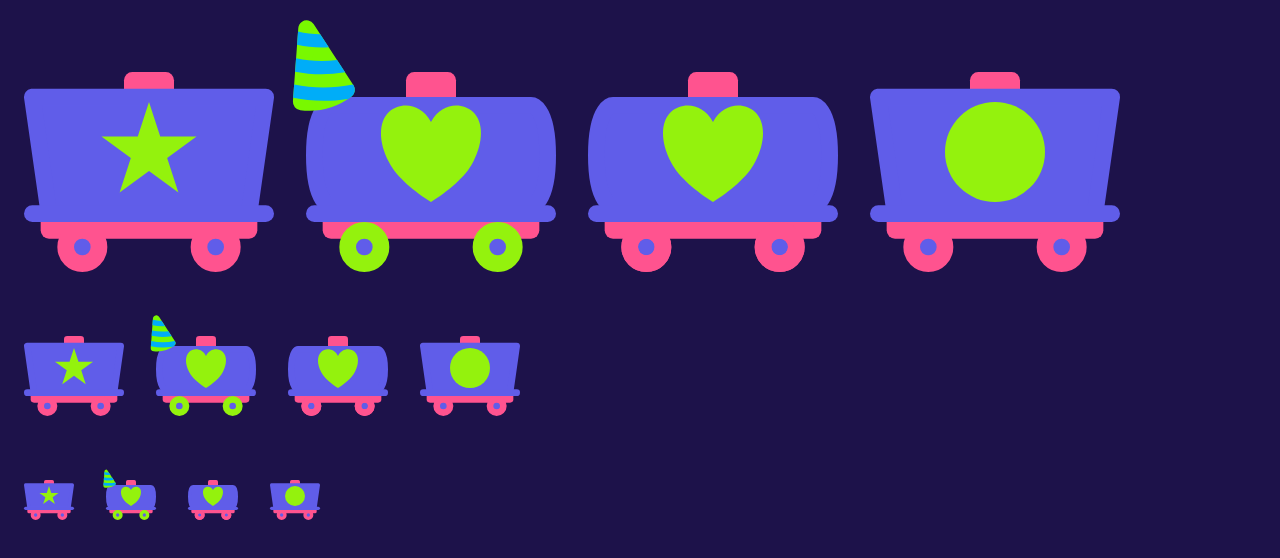
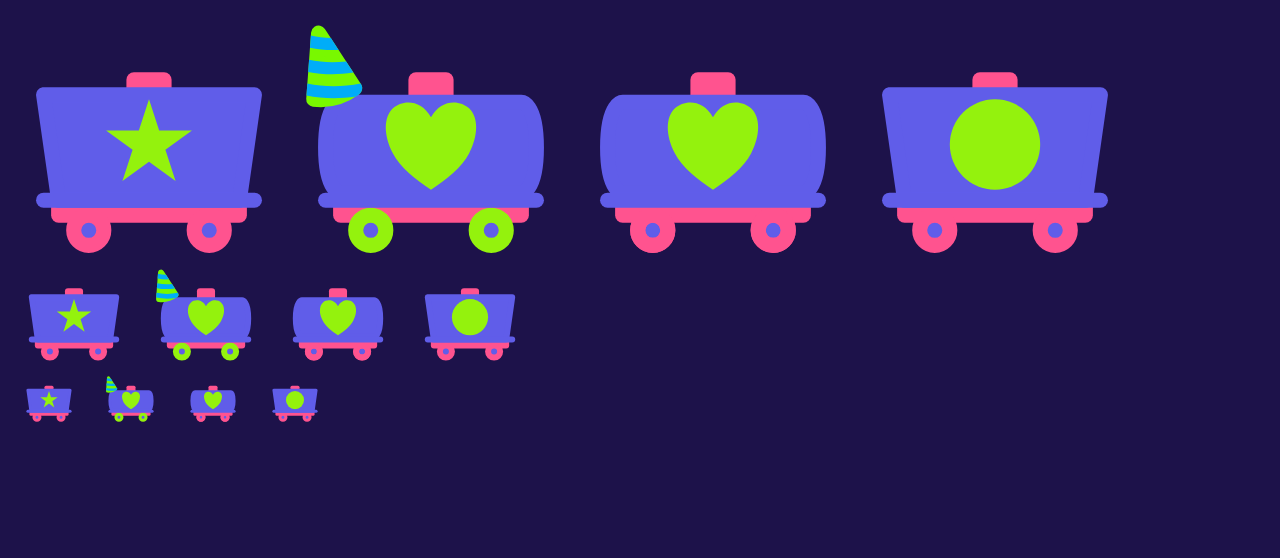
Before and after one commit to vegeta897/grace-train-lib, a SvelteKit app: page / in a window 1280 px wide. Shown: the top 558 px of the page. Built offline with nearby package versions, Linux system fonts and the light colour scheme.

Commit message:
💄 Expand viewbox to allow for toppers

```diff
--- a/package.json
+++ b/package.json
@@ -1,6 +1,6 @@
 {
 	"name": "grace-train-lib",
-	"version": "0.0.41",
+	"version": "0.0.42",
 	"scripts": {
 		"dev": "vite dev",
 		"build": "vite build && npm run package",
--- a/src/lib/ContainerSVG.svelte
+++ b/src/lib/ContainerSVG.svelte
@@ -1,7 +1,7 @@
 <script lang="ts">
 	let className = ''
 	export { className as class }
-	export let viewBox = '0 0 375 300'
+	export let viewBox = '-20 -80 415 380'
 </script>
 
 <svg
--- a/src/routes/+page.svelte
+++ b/src/routes/+page.svelte
@@ -66,6 +66,5 @@
 		row-gap: 2rem;
 		column-gap: 2rem;
 		margin-bottom: 1rem;
-		padding-top: 3rem;
 	}
 </style>
```
